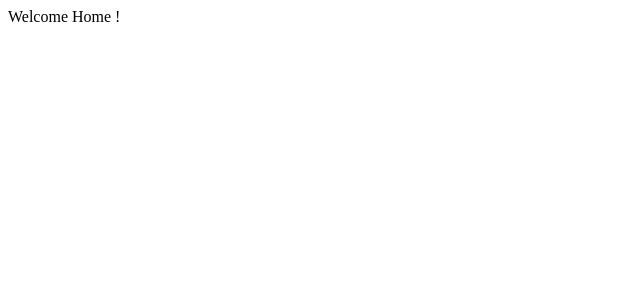
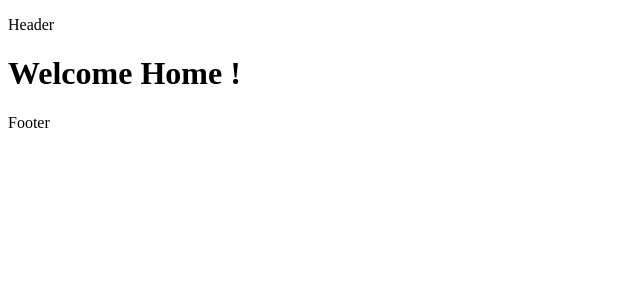
Before and after one commit to CedricAOUN/vite-react-routing, a React (Vite) app: page / in a window 1280 px wide. Shown: the top 300 px of the page, without its empty margins (0-640 px from the left). Built offline with nearby package versions, Linux system fonts and the light colour scheme.

Commit message:
add layout, header and footer

```diff
--- a/src/App.jsx
+++ b/src/App.jsx
@@ -1,5 +1,6 @@
 import { Route, Routes } from 'react-router'
 import './App.css'
+import Layout from './components/Layout'
 import Home from './pages/Home'
 
 function App() {
@@ -7,7 +8,9 @@
   return (
     <>
       <Routes>
-        <Route path="" element={<Home />} />
+        <Route element={<Layout />}>
+          <Route path="" element={<Home />} />
+        </Route>
       </Routes>
     </>
   )
--- /dev/null
+++ b/src/components/Footer.jsx
@@ -0,0 +1,7 @@
+function Footer() {
+  return (
+    <p>Footer</p>
+  )
+}
+
+export default Footer
--- /dev/null
+++ b/src/components/Header.jsx
@@ -0,0 +1,7 @@
+function Header() {
+  return (
+    <p>Header</p>
+  )
+}
+
+export default Header
--- /dev/null
+++ b/src/components/Layout.jsx
@@ -0,0 +1,17 @@
+import { Outlet } from "react-router"
+import Header from "./Header"
+import Footer from "./Footer"
+
+function Layout() {
+  return (
+    <>
+      <Header />
+      <main>
+        <Outlet />
+      </main>
+      <Footer />
+    </>
+  )
+}
+
+export default Layout
--- a/src/pages/Home.jsx
+++ b/src/pages/Home.jsx
@@ -1,6 +1,6 @@
 function Home() {
   return (
-    <div>Welcome Home !</div>
+    <h1>Welcome Home !</h1>
   )
 }
 
```
